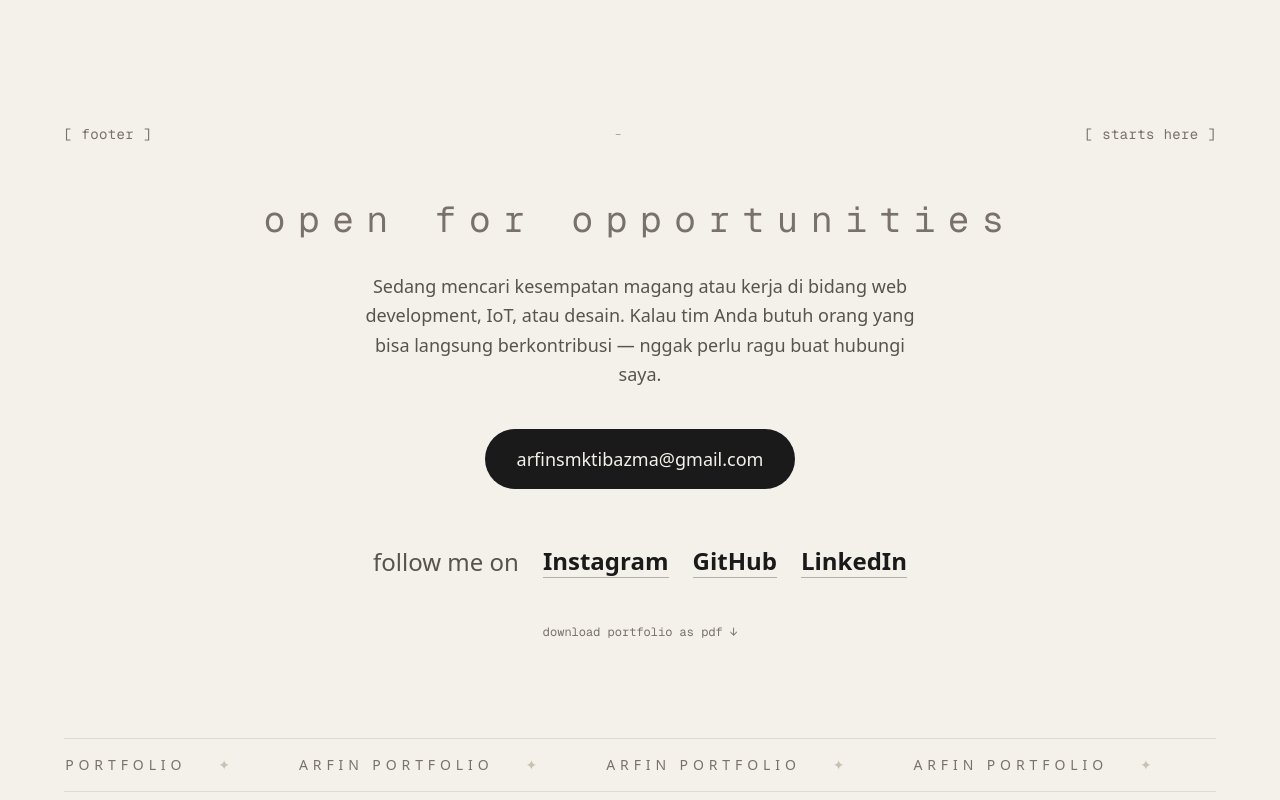
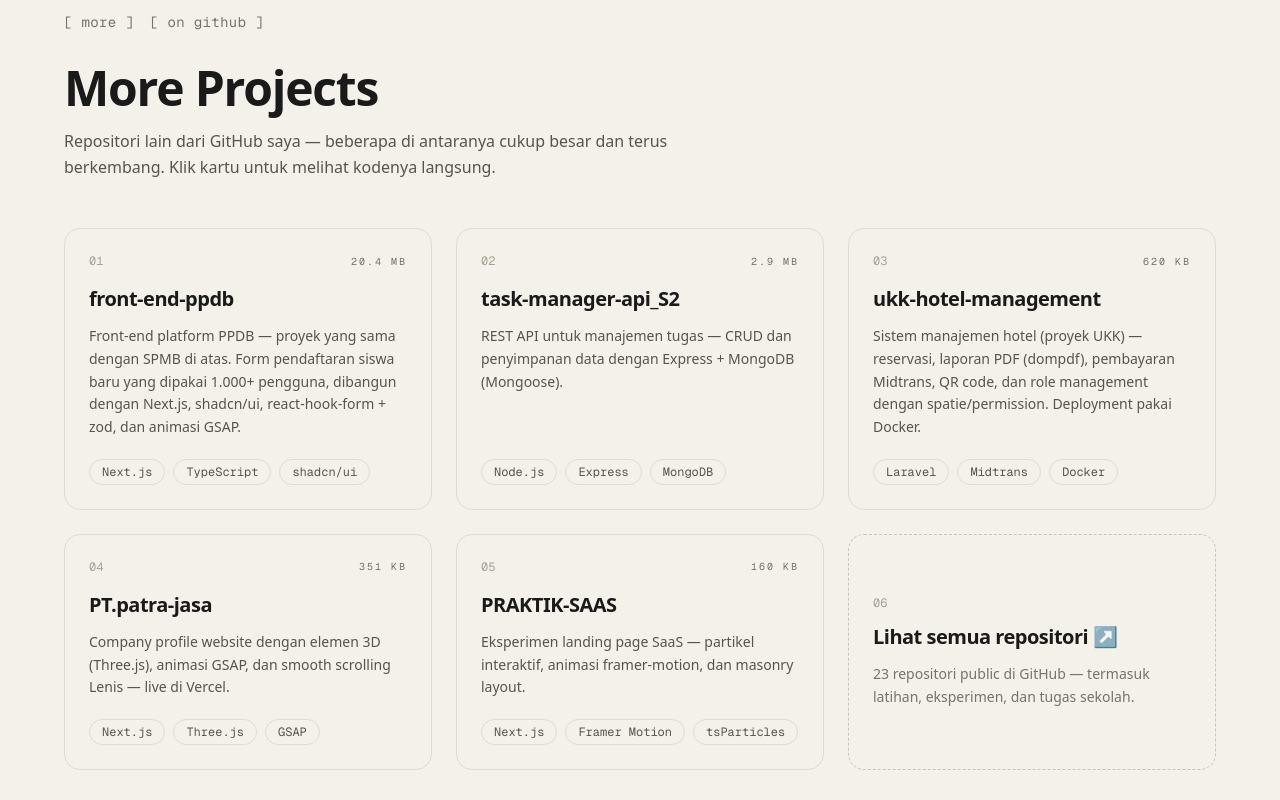
Before and after one commit to Finnn-45/portofolio, a Next.js app: page / in a window 1280 px wide. Shown: the part 5880-6680 px from the top of the page. Built offline with nearby package versions, Linux system fonts and the light colour scheme.

Commit message:
Add 'More Projects' section: showcase largest GitHub repos
Menampilkan 5 repo terbesar dari github.com/Finnn-45 (front-end-ppdb, task-manager-api_S2, ukk-hotel-management, PT.patra-jasa, PRAKTIK-SAAS) + kartu link ke semua repositori.

```diff
--- a/app/page.tsx
+++ b/app/page.tsx
@@ -14,6 +14,7 @@ import {
   location,
   profile,
   stats,
+  githubProjects,
 } from "@/lib/data";
 
 /* ============================================================
@@ -429,6 +430,82 @@ export default function Home() {
       </section>
 
 
+      {/* ===== MORE FROM GITHUB ===== */}
+      <section className="px-6 pb-28">
+        <div className="max-w-6xl mx-auto">
+          <motion.div {...fadeUp} className="flex items-center gap-4">
+            <BracketLabel>more</BracketLabel>
+            <BracketLabel>on github</BracketLabel>
+          </motion.div>
+
+          <motion.h2 {...fadeUp} className="mt-8 text-3xl md:text-5xl font-bold tracking-tight">
+            More Projects
+          </motion.h2>
+          <motion.p {...fadeUp} className="mt-4 max-w-2xl text-[#57534e] leading-relaxed">
+            Repositori lain dari GitHub saya — beberapa di antaranya cukup besar
+            dan terus berkembang. Klik kartu untuk melihat kodenya langsung.
+          </motion.p>
+
+          <div className="mt-12 grid md:grid-cols-2 lg:grid-cols-3 gap-6">
+            {githubProjects.map((repo, i) => (
+              <motion.a
+                key={repo.name}
+                {...fadeUp}
+                transition={{ ...fadeUp.transition, delay: i * 0.06 }}
+                href={repo.link}
+                target="_blank"
+                className="group flex flex-col rounded-2xl border border-[#1a1a1a]/10 p-6 hover:border-[#831514]/40 hover:-translate-y-1 transition-all duration-300"
+              >
+                <div className="flex items-center justify-between gap-4">
+                  <span className="font-mono text-xs text-[#a8a294]">
+                    {String(i + 1).padStart(2, "0")}
+                  </span>
+                  <span className="font-mono text-[10px] uppercase tracking-[0.2em] text-[#78716c]">
+                    {repo.size}
+                  </span>
+                </div>
+                <h3 className="mt-4 text-lg md:text-xl font-semibold tracking-tight break-words group-hover:text-[#831514] transition-colors">
+                  {repo.name}
+                  <span className="inline-block ml-2 opacity-0 -translate-x-1 group-hover:opacity-100 group-hover:translate-x-0 transition-all duration-300">
+                    ↗
+                  </span>
+                </h3>
+                <p className="mt-3 text-sm text-[#57534e] leading-relaxed flex-1">
+                  {repo.desc}
+                </p>
+                <div className="mt-5 flex flex-wrap gap-2">
+                  {repo.tags.map((tag) => (
+                    <span
+                      key={tag}
+                      className="px-3 py-1 rounded-full border border-[#1a1a1a]/10 font-mono text-xs text-[#57534e]"
+                    >
+                      {tag}
+                    </span>
+                  ))}
+                </div>
+              </motion.a>
+            ))}
+
+            <motion.a
+              {...fadeUp}
+              transition={{ ...fadeUp.transition, delay: 5 * 0.06 }}
+              href={socials.github}
+              target="_blank"
+              className="group flex flex-col items-start justify-center gap-3 rounded-2xl border border-dashed border-[#1a1a1a]/20 p-6 hover:border-[#831514]/50 hover:-translate-y-1 transition-all duration-300"
+            >
+              <span className="font-mono text-xs text-[#a8a294]">06</span>
+              <h3 className="text-lg md:text-xl font-semibold tracking-tight group-hover:text-[#831514] transition-colors">
+                Lihat semua repositori ↗
+              </h3>
+              <p className="text-sm text-[#78716c] leading-relaxed">
+                23 repositori public di GitHub — termasuk latihan, eksperimen,
+                dan tugas sekolah.
+              </p>
+            </motion.a>
+          </div>
+        </div>
+      </section>
+
       {/* ===== FOOTER ===== */}
       <footer className="px-6 pt-28 pb-10">
         <div className="max-w-6xl mx-auto">
--- a/lib/data.ts
+++ b/lib/data.ts
@@ -59,6 +59,44 @@ export const works = [
     role: "IoT Engineer",
     tags: ["ESP32", "IoT", "Motor Control"],
     badge: "2025",
+  },
+];
+
+export const githubProjects = [
+  {
+    name: "front-end-ppdb",
+    size: "20.4 MB",
+    desc: "Front-end platform PPDB — proyek yang sama dengan SPMB di atas. Form pendaftaran siswa baru yang dipakai 1.000+ pengguna, dibangun dengan Next.js, shadcn/ui, react-hook-form + zod, dan animasi GSAP.",
+    tags: ["Next.js", "TypeScript", "shadcn/ui"],
+    link: "https://github.com/Finnn-45/front-end-ppdb",
+  },
+  {
+    name: "task-manager-api_S2",
+    size: "2.9 MB",
+    desc: "REST API untuk manajemen tugas — CRUD dan penyimpanan data dengan Express + MongoDB (Mongoose).",
+    tags: ["Node.js", "Express", "MongoDB"],
+    link: "https://github.com/Finnn-45/task-manager-api_S2",
+  },
+  {
+    name: "ukk-hotel-management",
+    size: "620 KB",
+    desc: "Sistem manajemen hotel (proyek UKK) — reservasi, laporan PDF (dompdf), pembayaran Midtrans, QR code, dan role management dengan spatie/permission. Deployment pakai Docker.",
+    tags: ["Laravel", "Midtrans", "Docker"],
+    link: "https://github.com/Finnn-45/ukk-hotel-management",
+  },
+  {
+    name: "PT.patra-jasa",
+    size: "351 KB",
+    desc: "Company profile website dengan elemen 3D (Three.js), animasi GSAP, dan smooth scrolling Lenis — live di Vercel.",
+    tags: ["Next.js", "Three.js", "GSAP"],
+    link: "https://github.com/Finnn-45/PT.patra-jasa",
+  },
+  {
+    name: "PRAKTIK-SAAS",
+    size: "160 KB",
+    desc: "Eksperimen landing page SaaS — partikel interaktif, animasi framer-motion, dan masonry layout.",
+    tags: ["Next.js", "Framer Motion", "tsParticles"],
+    link: "https://github.com/Finnn-45/PRAKTIK-SAAS",
   },
 ];
 
```
